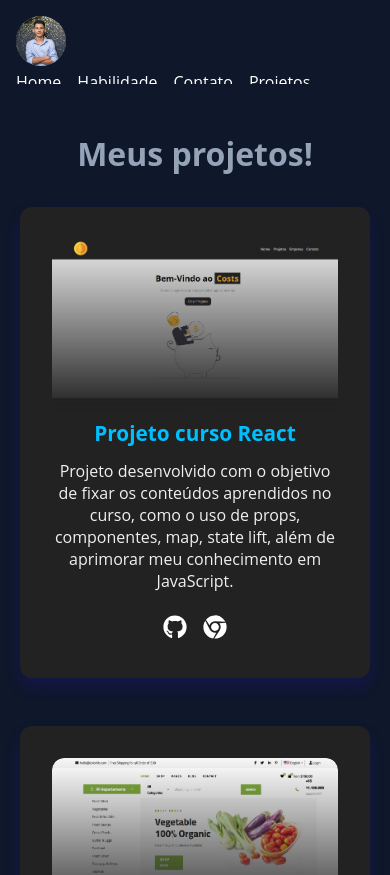
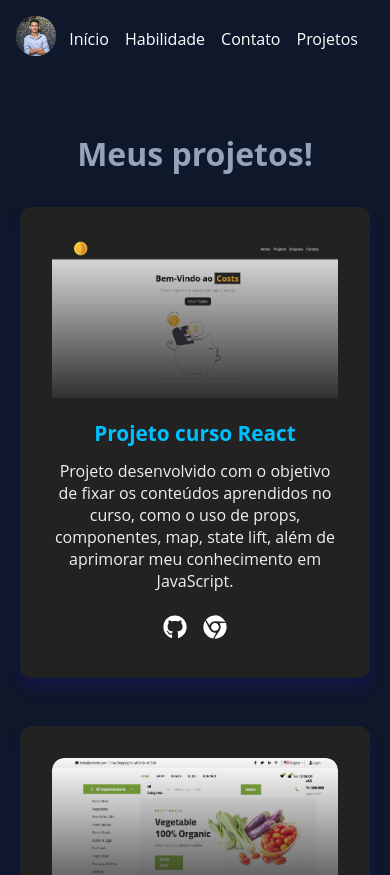
Before and after one commit to lopesmrafael/Portif-lio-Atualizado, a React (Create React App) app: page /#/project in a window 390 px wide. Shown: the top 875 px of the page. Built offline with nearby package versions, Linux system fonts and the light colour scheme.

Commit message:
second commit

```diff
--- a/src/components/Layout/Footer.module.css
+++ b/src/components/Layout/Footer.module.css
@@ -38,3 +38,12 @@
   font-weight: bold;
   color: #00bfff;
 }
+
+@media (max-width: 600px) {
+  .social_list {
+    flex-direction: row;
+    gap: 1em;
+    display: flex;
+    justify-content: center;
+  }
+}
--- a/src/components/Layout/NavBar.js
+++ b/src/components/Layout/NavBar.js
@@ -15,7 +15,7 @@ function Navbar() {
 
         <ul className={styles.list}>
           <li className={styles.item}>
-            <Link to="/">Home</Link>
+            <Link to="/">Início</Link>
           </li>
           <li className={styles.item}>
             <Link to="/skills">Habilidade</Link>
--- a/src/components/Layout/NavBar.module.css
+++ b/src/components/Layout/NavBar.module.css
@@ -26,6 +26,13 @@
 }
 
 .navbar img{
-  width: 50px;
+  width: 40px;
   border-radius: 100%;
 }
+
+@media (max-width: 768px) {
+  .navbar {
+    flex-direction: column;
+    align-items: flex-start;
+  }
+}
```
